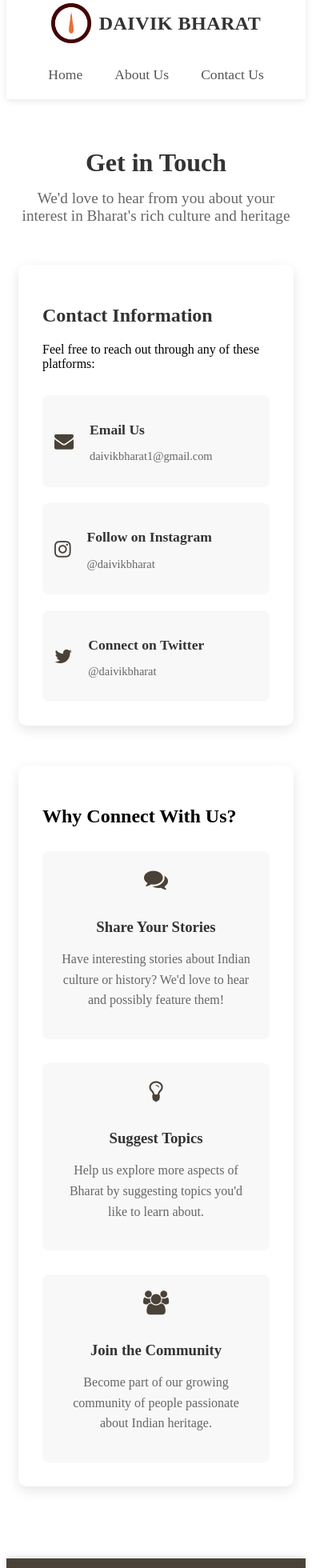
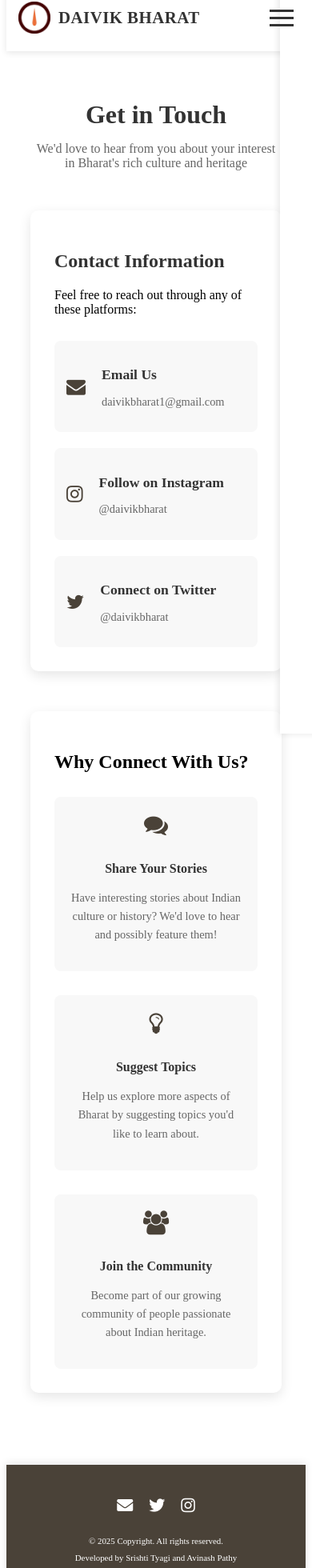
Before and after one commit to avinashpathy/daivik-bharat-frontend, a React (Create React App) app: page /contact in a window 390 px wide. Shown: the part 27-1987 px from the top of the page at 80% size. Built offline with nearby package versions, Linux system fonts and the light colour scheme.

Commit message:
made page responsive

```diff
--- a/src/components/About.css
+++ b/src/components/About.css
@@ -1,3 +1,4 @@
+/* About.css */
 .about-container {
     max-width: 800px;
     margin: 0 auto;
@@ -16,8 +17,176 @@
     text-decoration: none;
     border-bottom: 1px solid transparent;
     transition: border-color 0.3s ease;
+    word-wrap: break-word;
 }
 
 .id2 a:hover {
     border-bottom-color: #4A4238;
 }
+
+/* Responsive styles for About page */
+@media screen and (max-width: 768px) {
+    .about-container {
+        padding: 30px 15px;
+    }
+
+    .id2 {
+        font-size: 1rem;
+        text-align: left; /* Better readability on mobile */
+        margin-bottom: 15px;
+    }
+}
+
+@media screen and (max-width: 480px) {
+    .about-container {
+        padding: 20px 12px;
+    }
+
+    .id2 {
+        font-size: 0.95rem;
+        line-height: 1.5;
+    }
+}
+
+/* Contact.css */
+.contact-page {
+    padding: 60px 20px;
+    max-width: 1200px;
+    margin: 0 auto;
+}
+
+.contact-header {
+    text-align: center;
+    margin-bottom: 50px;
+    padding: 0 15px;
+}
+
+.contact-header h1 {
+    font-size: 2.5rem;
+    color: #333;
+    margin-bottom: 15px;
+}
+
+.subtitle {
+    font-size: 1.2rem;
+    color: #666;
+    max-width: 600px;
+    margin: 0 auto;
+}
+
+.contact-container {
+    display: grid;
+    grid-template-columns: 1fr 1fr;
+    gap: 50px;
+    margin-top: 40px;
+    padding: 0 15px;
+}
+
+/* Rest of your existing contact styles... */
+
+/* Enhanced responsive styles for Contact page */
+@media screen and (max-width: 1024px) {
+    .contact-container {
+        gap: 30px;
+    }
+}
+
+@media screen and (max-width: 900px) {
+    .contact-container {
+        grid-template-columns: 1fr;
+        gap: 40px;
+    }
+
+    .contact-header h1 {
+        font-size: 2.2rem;
+    }
+
+    .subtitle {
+        font-size: 1.1rem;
+    }
+}
+
+@media screen and (max-width: 600px) {
+    .contact-page {
+        padding: 40px 12px;
+    }
+
+    .contact-header {
+        margin-bottom: 30px;
+    }
+
+    .contact-header h1 {
+        font-size: 1.8rem;
+    }
+
+    .subtitle {
+        font-size: 1rem;
+    }
+
+    .contact-link {
+        padding: 15px;
+    }
+
+    .link-info h3 {
+        font-size: 1rem;
+    }
+
+    .link-info p {
+        font-size: 0.85rem;
+    }
+
+    .point {
+        padding: 15px;
+    }
+
+    .point i {
+        font-size: 24px;
+    }
+
+    .point h3 {
+        font-size: 1rem;
+    }
+
+    .point p {
+        font-size: 0.9rem;
+    }
+}
+
+@media screen and (max-width: 380px) {
+    .contact-link {
+        flex-direction: column;
+        text-align: center;
+    }
+
+    .contact-link i {
+        margin: 0 0 10px 0;
+    }
+
+    .link-info {
+        text-align: center;
+    }
+}
+
+/* Print styles for better printing */
+@media print {
+    .about-container,
+    .contact-page {
+        padding: 20px;
+        max-width: 100%;
+    }
+
+    .id2,
+    .contact-link,
+    .point {
+        page-break-inside: avoid;
+    }
+
+    .contact-container {
+        display: block;
+    }
+
+    .contact-link i,
+    .point i {
+        display: none;
+    }
+}
--- a/src/components/Body.css
+++ b/src/components/Body.css
@@ -1,6 +1,27 @@
-.body{
+.body {
     display: flex;
     flex-direction: row;
     justify-content: center;
     align-items: center;
+    flex-wrap: wrap; /* Allow items to wrap to the next line */
 }
+
+.item {
+    flex: 1 1 200px; /* Grow and shrink with a base width of 200px */
+    margin: 10px; /* Add some spacing between items */
+}
+
+/* Media Query for Tablets */
+@media (max-width: 768px) {
+    .body {
+        flex-direction: column; /* Stack items vertically on smaller screens */
+        align-items: stretch; /* Stretch items to fill the container */
+    }
+}
+
+/* Media Query for Mobile Devices */
+@media (max-width: 480px) {
+    .item {
+        flex: 1 1 100%; /* Make each item take full width */
+    }
+}
--- a/src/components/BodyCard.css
+++ b/src/components/BodyCard.css
@@ -8,10 +8,12 @@
     box-shadow: 0 2px 5px rgba(0, 0, 0, 0.1);
     transition: all 0.3s ease;
     cursor: pointer;
-    max-width: 320px;
+    max-width: 320px; /* Maximum width for larger screens */
     text-align: center;
+    flex: 1 1 calc(33.333% - 30px); /* Responsive flex basis for three cards in a row */
 }
 
+/* Hover effects */
 .body-card:hover {
     transform: translateY(-5px);
     box-shadow: 0 5px 15px rgba(0, 0, 0, 0.2);
@@ -41,3 +43,23 @@
 .body-card:hover p {
     color: #ff9d5c;
 }
+
+/* Media Queries for Responsiveness */
+
+/* For Tablets */
+@media (max-width: 768px) {
+    .body-card {
+        flex: 1 1 calc(50% - 30px); /* Two cards in a row on tablets */
+        max-width: none; /* Remove max-width to allow full width */
+    }
+}
+
+/* For Mobile Devices */
+@media (max-width: 480px) {
+    .body-card {
+        flex: 1 1 calc(100% - 30px); /* One card per row on mobile */
+        margin-left: auto; /* Center align the card */
+        margin-right: auto; /* Center align the card */
+        max-width: none; /* Remove max-width to allow full width */
+    }
+}
--- a/src/components/Carousel.css
+++ b/src/components/Carousel.css
@@ -2,27 +2,28 @@
 .carousel {
     position: relative;
     width: 100%;
-    max-width: 1200px;
-    height: 400px;
+    max-width: 1200px; /* Maximum width for larger screens */
+    height: auto; /* Allow height to adjust based on content */
     margin: 0 auto;
     overflow: hidden;
 }
 
 .carousel-inner {
     display: flex;
-    height: 100%;
+    height: 100%; /* Maintain full height of the carousel */
     transition: transform 0.5s ease-in-out;
 }
 
 .carousel-slide {
-    flex: 0 0 100%;
+    flex: 0 0 100%; /* Each slide takes full width */
     width: 100%;
 }
 
 .carousel-slide img {
     width: 100%;
-    height: 100%;
-    object-fit: cover;
+    height: auto; /* Maintain aspect ratio */
+    max-height: 400px; /* Set a maximum height */
+    object-fit: cover; /* Cover to fill the space */
 }
 
 .carousel-dots {
@@ -47,3 +48,39 @@
 .carousel-dot.active {
     background-color: white;
 }
+
+/* Media Queries for Responsiveness */
+
+/* For Tablets */
+@media (max-width: 768px) {
+    .carousel {
+        max-width: 90%; /* Reduce max-width for tablets */
+        height: auto; /* Allow height to adjust based on content */
+    }
+
+    .carousel-slide img {
+        max-height: 300px; /* Reduce max-height for smaller screens */
+    }
+}
+
+/* For Mobile Devices */
+@media (max-width: 480px) {
+    .carousel {
+        max-width: 100%; /* Full width on mobile devices */
+        height: auto; /* Allow height to adjust based on content */
+    }
+
+    .carousel-slide img {
+        max-height: 200px; /* Further reduce max-height for mobile */
+    }
+
+    .carousel-dots {
+        bottom: 10px; /* Move dots closer to the bottom on mobile */
+        gap: 4px; /* Reduce gap between dots */
+    }
+
+    .carousel-dot {
+        width: 10px; /* Smaller dots on mobile */
+        height: 10px;
+    }
+}
--- a/src/components/Contact.css
+++ b/src/components/Contact.css
@@ -24,7 +24,7 @@
 
 .contact-container {
     display: grid;
-    grid-template-columns: 1fr 1fr;
+    grid-template-columns: 1fr 1fr; /* Two columns layout */
     gap: 50px;
     margin-top: 40px;
 }
@@ -112,32 +112,48 @@
 }
 
 .point h3 {
-    color: #333;
-    margin-bottom: 10px;
+   color:#333;
+   margin-bottom :10 px;
 }
 
 .point p {
-    color: #666;
-    line-height: 1.6;
+   color:#666;
+   line-height :1.6;
 }
 
 /* Responsive Design */
 @media (max-width: 900px) {
    .contact-container {
-        grid-template-columns: 1fr;
+       grid-template-columns: 1fr; /* Single column layout for medium screens */
    }
 }
 
 @media (max-width: 600px) {
    .contact-page {
-        padding: 40px 15px;
+       padding: 40px 15px; /* Reduced padding for smaller screens */
    }
 
    .contact-header h1 {
-        font-size: 2rem;
+       font-size: 2rem; /* Smaller header size */
+   }
+
+   .subtitle {
+       font-size: 1rem; /* Smaller subtitle size */
    }
 
    .contact-link {
-        padding: 15px;
+       padding: 15px; /* Reduced padding for links */
+   }
+
+   .point i {
+       font-size :24 px ; /* Smaller icon size */
+   }
+
+   .point h3 {
+       font-size :1rem ; /* Smaller heading size in points */
+   }
+
+   .point p {
+       font-size :0.85 rem ; /* Smaller paragraph size in points */
    }
 }
--- a/src/components/Footer.css
+++ b/src/components/Footer.css
@@ -1,61 +1,97 @@
 /* Footer.css */
 .footer {
-    background-color: #4A4238; /* Changed from #ff9d5c */
+    background-color: #4A4238; /* Dark background color */
     padding: 40px 0;
     margin-top: 50px;
     box-shadow: 0 -2px 10px rgba(0, 0, 0, 0.1);
 }
 
 .footer-content {
-    max-width: 1200px;
-    margin: 0 auto;
-    padding: 0 20px;
-    text-align: center;
+    max-width: 1200px; /* Maximum width for the footer content */
+    margin: 0 auto; /* Center the content */
+    padding: 0 20px; /* Horizontal padding */
+    text-align: center; /* Center text alignment */
 }
 
 .social-links {
-    margin-bottom: 25px;
+    margin-bottom: 25px; /* Space below social links */
 }
 
 .social-icon {
-    color: #fff;
-    font-size: 24px;
-    margin: 0 15px;
-    transition: transform 0.3s ease;
-    display: inline-block;
+    color: #fff; /* Icon color */
+    font-size: 24px; /* Icon size */
+    margin: 0 15px; /* Space between icons */
+    transition: transform 0.3s ease; /* Animation on hover */
+    display: inline-block; /* Inline block for alignment */
 }
 
 .social-icon:hover {
-    transform: translateY(-3px);
-    color: #f8f8f8;
+    transform: translateY(-3px); /* Lift effect on hover */
+    color: #f8f8f8; /* Lighter color on hover */
 }
 
 .footer-info {
-    color: #fff;
-    line-height: 1.6;
+    color: #fff; /* Text color */
+    line-height: 1.6; /* Line height for readability */
 }
 
 .copyright {
-    margin-bottom: 10px;
-    font-weight: 500;
+    margin-bottom: 10px; /* Space below copyright text */
+    font-weight: 500; /* Bold text */
 }
 
 .developers {
-    margin-bottom: 10px;
+    margin-bottom: 10px; /* Space below developers text */
 }
 
-.developers a, .terms a {
-    color: #fff;
-    text-decoration: none;
-    border-bottom: 1px solid transparent;
-    transition: border-color 0.3s ease;
+.developers a,
+.terms a {
+    color: #fff; /* Link color */
+    text-decoration: none; /* No underline on links */
+    border-bottom: 1px solid transparent; /* Underline effect on hover */
+    transition: border-color 0.3s ease; /* Animation for underline effect */
 }
 
-.developers a:hover, .terms a:hover {
-    border-bottom-color: #fff;
+.developers a:hover,
+.terms a:hover {
+    border-bottom-color: #fff; /* Underline color on hover */
 }
 
 .terms {
-    margin-top: 15px;
-    font-size: 0.9em;
+    margin-top: 15px; /* Space above terms text */
+    font-size: 0.9em; /* Font size for terms text */
 }
+
+/* Responsive Design */
+
+/* For Tablets and Smaller Screens */
+@media (max-width: 768px) {
+    .footer-content {
+        padding: 0 10px; /* Reduced horizontal padding for smaller screens */
+        text-align: center; /* Ensure text remains centered */
+    }
+
+    .social-icon {
+        font-size: 20px; /* Slightly smaller icons on smaller screens */
+        margin: 0 10px; /* Reduced space between icons */
+    }
+
+    .footer-info {
+        font-size: 0.9em; /* Smaller font size for better fit on mobile devices */
+    }
+}
+
+/* For Mobile Devices */
+@media (max-width: 480px) {
+    .footer-info {
+        line-height: 1.4; /* Adjust line height for better readability on small screens */
+        font-size: 0.85em; /* Further reduce font size for mobile devices */
+    }
+
+    .copyright,
+    .developers,
+    .terms {
+        font-size: 0.8em; /* Smaller font size for copyright and links on mobile devices */
+        margin-bottom: 5px; /* Reduce space below these elements for compactness */
+    }
+}
--- a/src/components/Header.css
+++ b/src/components/Header.css
@@ -58,7 +58,6 @@
     color: #ff9d5c;
 }
 
-/* Underline effect on hover */
 .nav-items li::after {
     content: '';
     position: absolute;
@@ -80,30 +79,112 @@
     color: inherit;
     display: flex;
     align-items: center;
-  }
+}
 
-  .nav-items ul li a {
+.nav-items ul li a {
     text-decoration: none;
     color: inherit;
-  }
+}
 
-  .nav-items ul li a:hover {
+.nav-items ul li a:hover {
     cursor: pointer;
-  }
+}
+
+/* Mobile menu button */
+.mobile-menu-btn {
+    display: none;
+    flex-direction: column;
+    justify-content: space-between;
+    width: 30px;
+    height: 21px;
+    background: transparent;
+    border: none;
+    cursor: pointer;
+    padding: 0;
+    z-index: 1001;
+}
+
+.mobile-menu-btn span {
+    width: 100%;
+    height: 3px;
+    background-color: #333;
+    transition: all 0.3s ease;
+}
 
 /* Responsive design */
 @media (max-width: 768px) {
     .header {
         padding: 15px 20px;
-        flex-direction: column;
-        gap: 15px;
     }
 
-    .nav-items ul {
-        gap: 20px;
+    .mobile-menu-btn {
+        display: flex;
     }
 
     .header-name h2 {
         font-size: 1.5rem;
     }
+
+    .nav-items {
+        position: fixed;
+        top: 0;
+        right: -100%;
+        width: 250px;
+        height: 100vh;
+        background-color: white;
+        padding: 80px 20px 20px;
+        transition: right 0.3s ease;
+        box-shadow: -2px 0 8px rgba(0, 0, 0, 0.1);
+    }
+
+    .nav-items.active {
+        right: 0;
+    }
+
+    .nav-items ul {
+        flex-direction: column;
+        gap: 25px;
+    }
+
+    .nav-items li {
+        width: 100%;
+        text-align: center;
+    }
+
+    /* Hamburger menu animation */
+    .mobile-menu-btn.active span:first-child {
+        transform: rotate(45deg) translate(6px, 6px);
+    }
+
+    .mobile-menu-btn.active span:nth-child(2) {
+        opacity: 0;
+    }
+
+    .mobile-menu-btn.active span:last-child {
+        transform: rotate(-45deg) translate(6px, -6px);
+    }
 }
+
+@media (max-width: 480px) {
+    .header {
+        padding: 12px 15px;
+    }
+
+    .logo {
+        width: 40px;
+        height: 40px;
+    }
+
+    .header-name h2 {
+        font-size: 1.3rem;
+    }
+
+    .nav-items {
+        width: 100%;
+    }
+}
+
+/* Prevent scrolling when mobile menu is open */
+body.menu-open {
+    overflow: hidden;
+}
--- a/src/components/Header.js
+++ b/src/components/Header.js
@@ -1,30 +1,47 @@
-import React from "react";
+import React, { useState } from "react";
 import { Link } from "react-router-dom";
 import logo from "../assets/logo-db.png";
 import "./Header.css";
 
 const Header = () => {
+  const [isMenuOpen, setIsMenuOpen] = useState(false);
+
+  const toggleMenu = () => {
+    setIsMenuOpen(!isMenuOpen);
+    document.body.classList.toggle('menu-open');
+  };
+
+  const closeMenu = () => {
+    setIsMenuOpen(false);
+    document.body.classList.remove('menu-open');
+  };
+
   return (
     <div className="header">
       <div className="header-name">
-        <Link to="/">
+        <Link to="/" onClick={closeMenu}>
           <img className="logo" src={logo} alt="logo" />
           <h2>Daivik Bharat</h2>
         </Link>
       </div>
-      <div className="nav-items">
+
+      <button
+        className={`mobile-menu-btn ${isMenuOpen ? 'active' : ''}`}
+        onClick={toggleMenu}
+        aria-label="Toggle menu"
+      >
+        <span></span>
+        <span></span>
+        <span></span>
+      </button>
+
+      <nav className={`nav-items ${isMenuOpen ? 'active' : ''}`}>
         <ul>
-          <li>
-            <Link to="/">Home</Link>
-          </li>
-          <li>
-            <Link to="/about">About Us</Link>
-          </li>
-          <li>
-            <Link to="/contact">Contact Us</Link>
-          </li>
+          <li><Link to="/" onClick={closeMenu}>Home</Link></li>
+          <li><Link to="/about" onClick={closeMenu}>About Us</Link></li>
+          <li><Link to="/contact" onClick={closeMenu}>Contact Us</Link></li>
         </ul>
-      </div>
+      </nav>
     </div>
   );
 };
```
Lines whose indentation alone changed are shown as unchanged.
